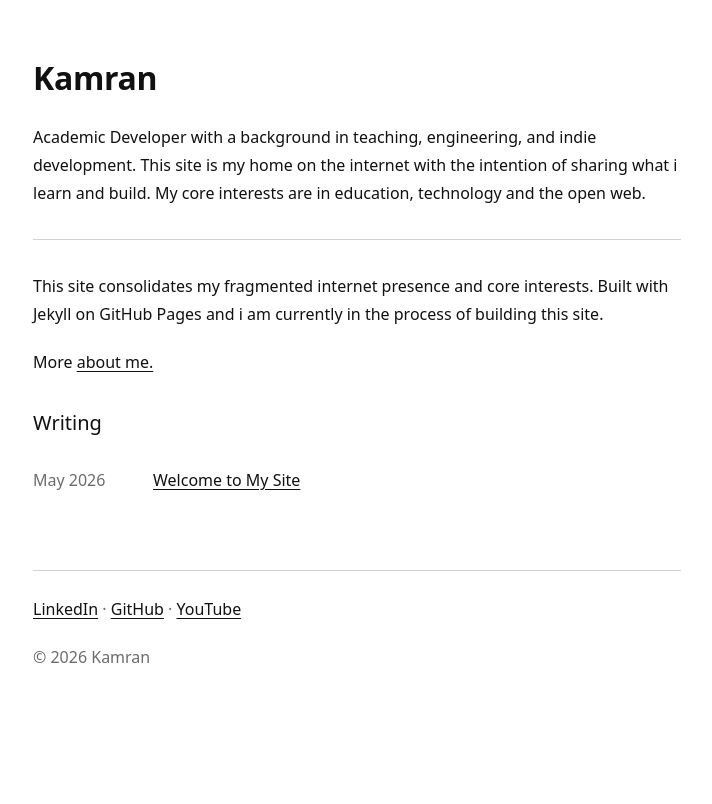
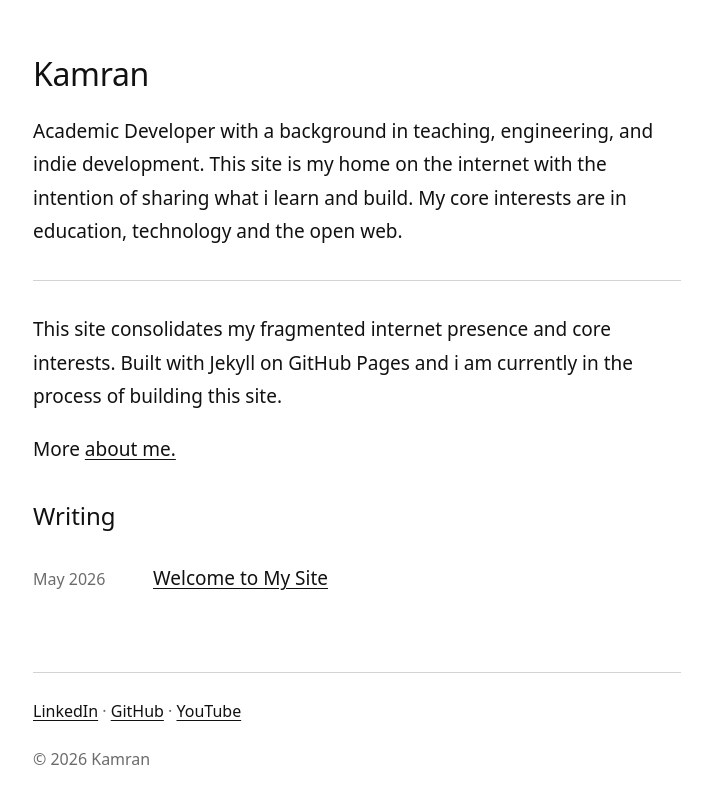
Before and after one commit to fyikamran/fyikamran.github.io, a Jekyll site: the page built from index.html, in a window 1280 px wide. Shown: the top 804 px of the page, without its empty margins (283-995 px from the left). Built offline with Jekyll 4.4.1, drawn with Linux system fonts in a browser that asks for light colours.

Commit message:
Update styles.css

```diff
--- a/_includes/styles.css
+++ b/_includes/styles.css
@@ -15,7 +15,7 @@
   --code-bg: rgba(17, 17, 17, 0.06);
   --font-body: system-ui, sans-serif;
   --font-ui: system-ui, sans-serif;
-  --font-mono: ui-monospace, 'SF Mono', 'Cascadia Mono', Consolas, monospace;
+  --font-mono: system-ui, ui-monospace, 'SF Mono', 'Cascadia Mono', Consolas, monospace;
   --max-width: 680px;
 }
 
@@ -38,7 +38,7 @@ body {
   background: var(--bg);
   color: var(--text);
   font-family: var(--font-body);
-  font-size: 1rem;
+  font-size: 1.188rem;
   line-height: 1.75;
   font-weight: 400;
   max-width: var(--max-width);
@@ -53,16 +53,15 @@ body {
 
 h1 {
   font-size: 2rem;
-  font-weight: 600;
+  font-weight: 500;
   line-height: 1.35;
   letter-spacing: -0.01em;
-  margin-bottom: 1.5rem;
-  margin-top: 1.5rem;
-  font-weight:600;
+  margin-bottom: 1.25rem;
+  margin-top: 1.25rem;
 }
 
 h2 {
-  font-size: 1.25rem;
+  font-size: 1.5rem;
   font-weight: 500;
   line-height: 1.5;
   margin-bottom: 1rem;
@@ -70,7 +69,7 @@ h2 {
 }
 
 h3 {
-  font-size: 1rem;
+  font-size: 1.25rem;
   font-weight: 400;
   line-height: 1.75;
   margin-bottom: 0.5rem;
```
